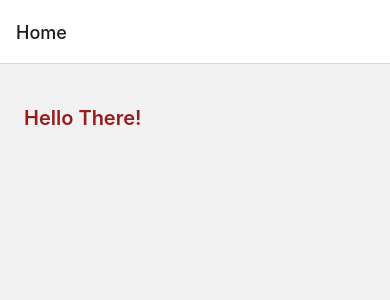
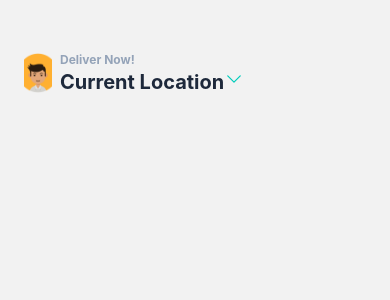
Before and after one commit to nvidda-hub/deliveroo-clone, a React Native app: screen /Home in a window 390 px wide. Shown: the top 300 px of the page. Built offline with nearby package versions, Linux system fonts and the light colour scheme.

Commit message:
icons hero added

```diff
--- a/App.js
+++ b/App.js
@@ -1,7 +1,7 @@
 
 import { NavigationContainer } from '@react-navigation/native';
-import TestScreen from './screens/TestScreen';
 import { createNativeStackNavigator } from '@react-navigation/native-stack';
+import HomeScreen from './screens/HomeScreen';
 
 const Stack = createNativeStackNavigator()
 
@@ -9,7 +9,7 @@ export default function App() {
   return (
     <NavigationContainer>
       <Stack.Navigator>
-        <Stack.Screen name="Home" component={TestScreen} />
+        <Stack.Screen name="Home" component={HomeScreen} />
       </Stack.Navigator>
     </NavigationContainer>
   );
--- a/package.json
+++ b/package.json
@@ -11,13 +11,17 @@
   "dependencies": {
     "@react-navigation/native": "^6.1.4",
     "@react-navigation/native-stack": "^6.9.10",
-    "expo": "~47.0.12",
+    "expo": "^47.0.13",
     "expo-status-bar": "~1.4.2",
     "nativewind": "^2.0.11",
     "react": "18.1.0",
+    "react-icons": "^4.7.1",
     "react-native": "0.70.5",
+    "react-native-heroicons": "^3.2.0",
     "react-native-safe-area-context": "4.4.1",
     "react-native-screens": "~3.18.0",
+    "react-native-svg": "13.4.0",
+    "react-native-vector-icons": "^9.2.0",
     "tailwindcss": "^3.2.7"
   },
   "devDependencies": {
--- /dev/null
+++ b/screens/HomeScreen.jsx
@@ -0,0 +1,40 @@
+import React, { useLayoutEffect } from 'react'
+import { StatusBar } from 'expo-status-bar';
+import { SafeAreaView, StyleSheet, Text, View, Image } from 'react-native';
+import { useNavigation } from '@react-navigation/native';
+import {ChevronDownIcon, UserIcon} from "react-native-heroicons/outline"
+
+const HomeScreen = () => {
+  const navigation = useNavigation()
+  useLayoutEffect(() => {
+    navigation.setOptions({
+      // headerTitle:'Testing',
+      headerShown:false,
+    })
+  }, [])
+  return (
+    <SafeAreaView className="my-10 mx-6">
+      {/* Header */}
+      <Text>
+        <View className="flex-row py-3 items-center space-x-2">
+          <Text>
+            <Image
+              source={require('../img/avatar.png')}
+              className="w-7 h-10"
+            />
+          </Text>
+          <View>
+              <Text className="text-xs text-slate-400 font-bold">Deliver Now!</Text>
+              <Text className="text-xl text-slate-800 font-bold">Current Location
+                  <ChevronDownIcon size={20} color="#00CCBB"/>
+
+                </Text>
+              {/* <Text><BsChevronDown/></Text> */}
+          </View>
+        </View>
+      </Text>
+    </SafeAreaView>
+  )
+}
+
+export default HomeScreen
--- a/screens/TestScreen.jsx
+++ /dev/null
@@ -1,14 +0,0 @@
-import React from 'react'
-import { StatusBar } from 'expo-status-bar';
-import { StyleSheet, Text, View } from 'react-native';
-
-const TestScreen = () => {
-  return (
-    <View className="my-10 mx-6">
-      <Text className="text-red-800 font-semibold text-xl">Hello There!</Text>
-      <StatusBar />
-    </View>
-  )
-}
-
-export default TestScreen
```
Also changed, not shown: img/avatar.png (added), 1 other file (tests, documents, lock files or other folders).
